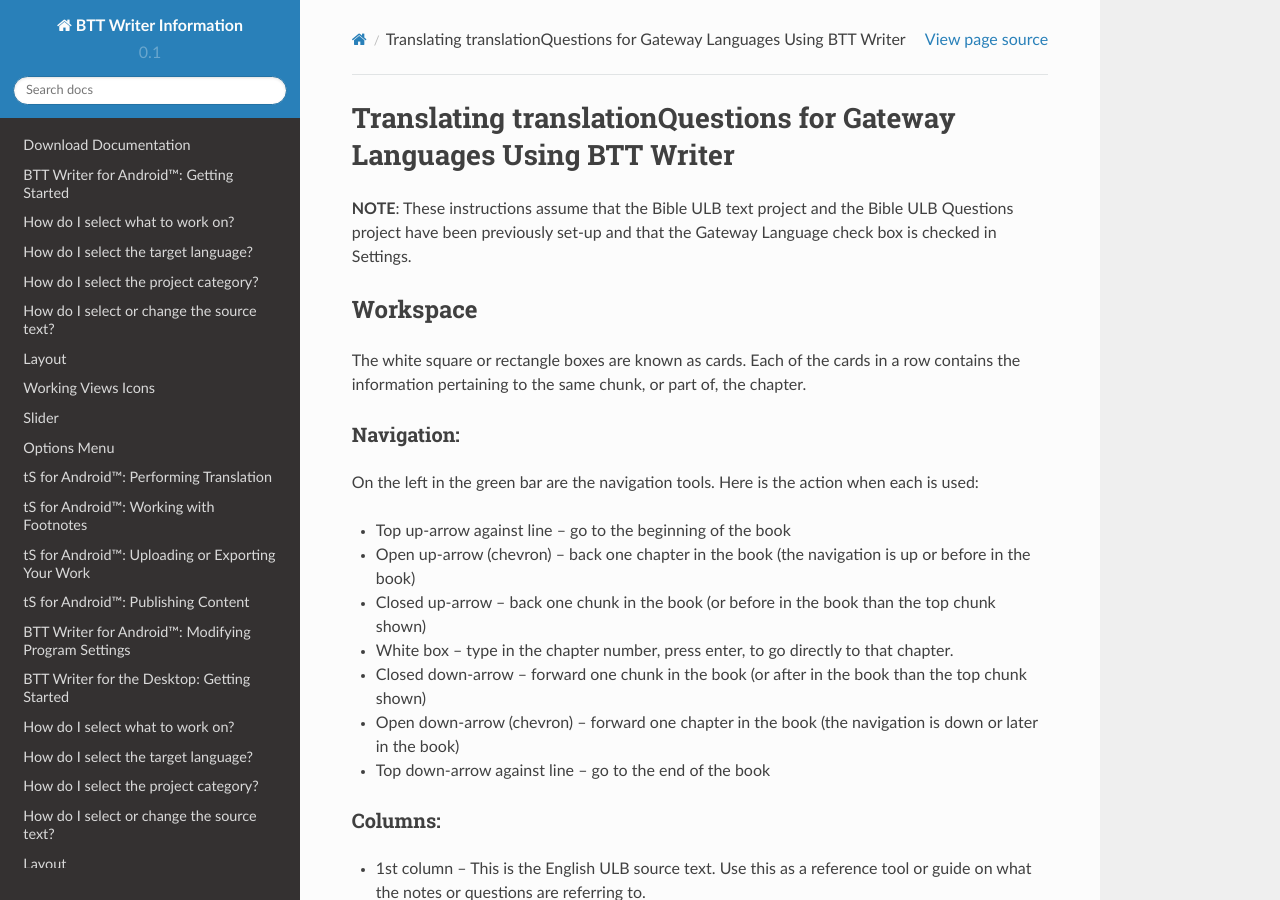
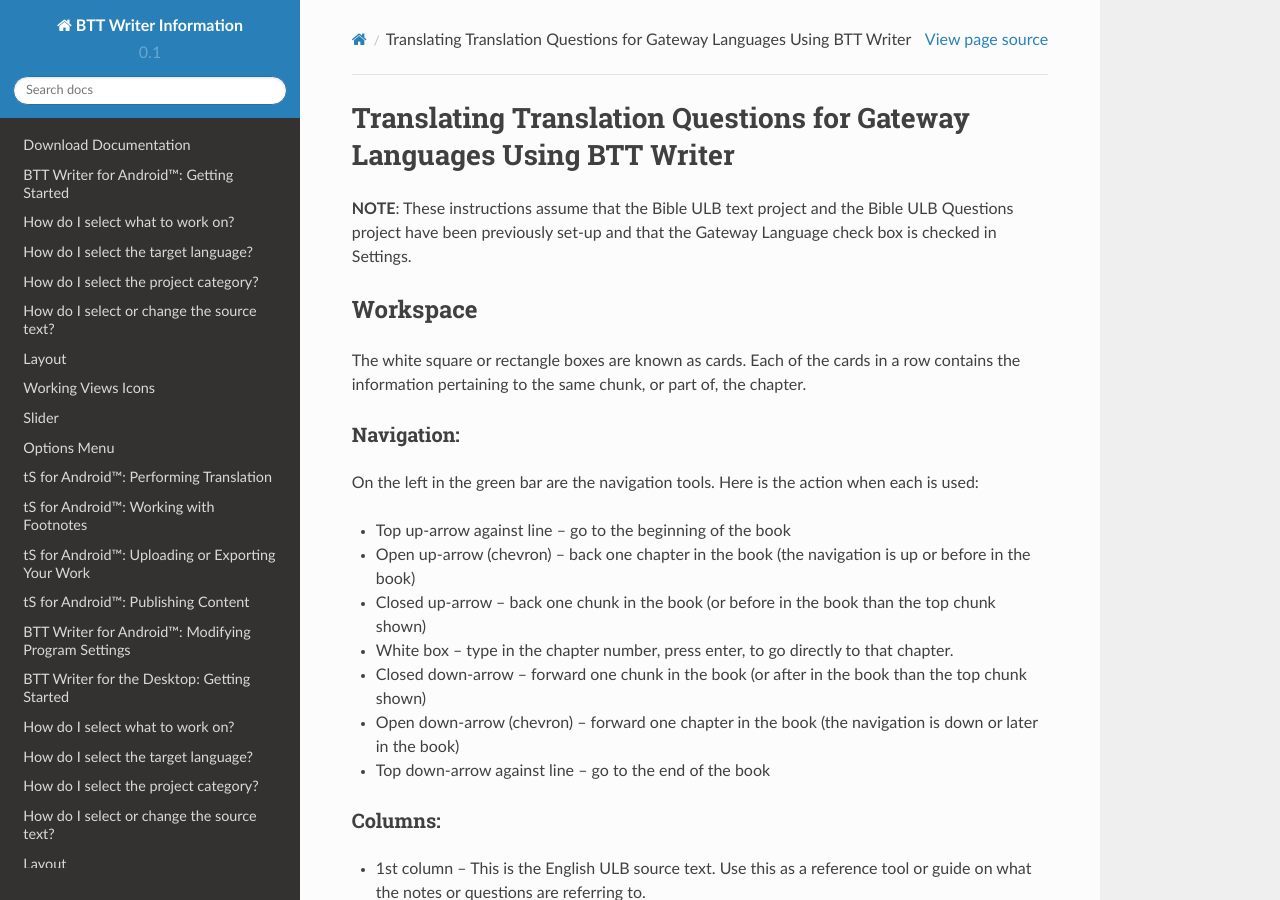
Before and after one commit to mondele/btt-writer-docs, a Sphinx documentation site: the page built from docs/translationQuestions.rst, in a window 1280 px wide and 900 px high. Built offline with Sphinx 7.4.7 and the Read the Docs theme 2.0.0, drawn with Linux system fonts in a browser that asks for light colours; pages that are not in the unit, such as notebooks, are missing from menus.

Commit message:
Update translationQuestions.rst

```diff
--- a/docs/translationQuestions.rst
+++ b/docs/translationQuestions.rst
@@ -1,4 +1,4 @@
-Translating translationQuestions for Gateway Languages Using BTT Writer
+Translating Translation Questions for Gateway Languages Using BTT Writer
 ===============================================================================================
 
 **NOTE**: These instructions assume that the Bible ULB text project and the Bible ULB Questions project have been previously set-up and that the Gateway Language check box is checked in Settings.
```
